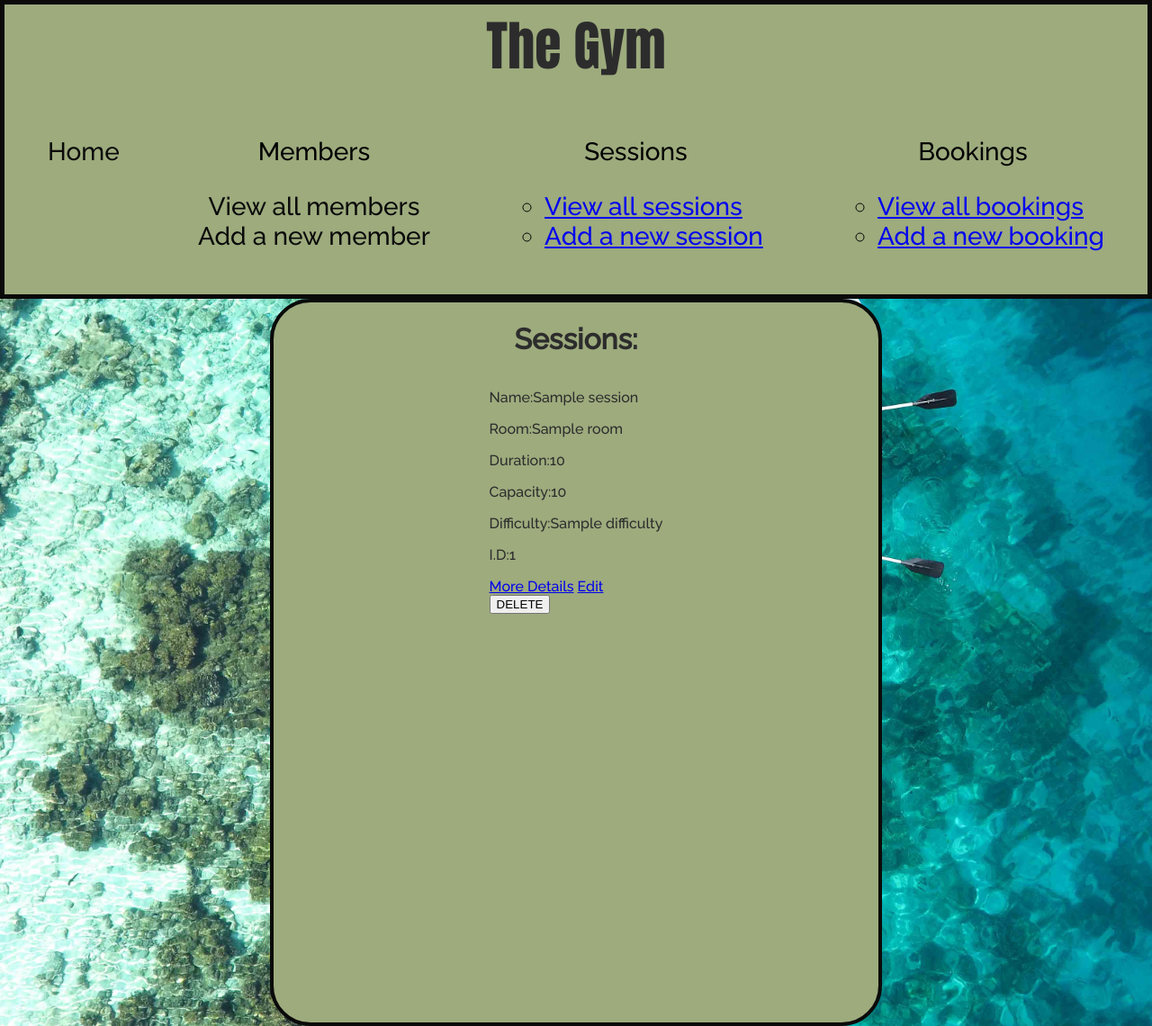
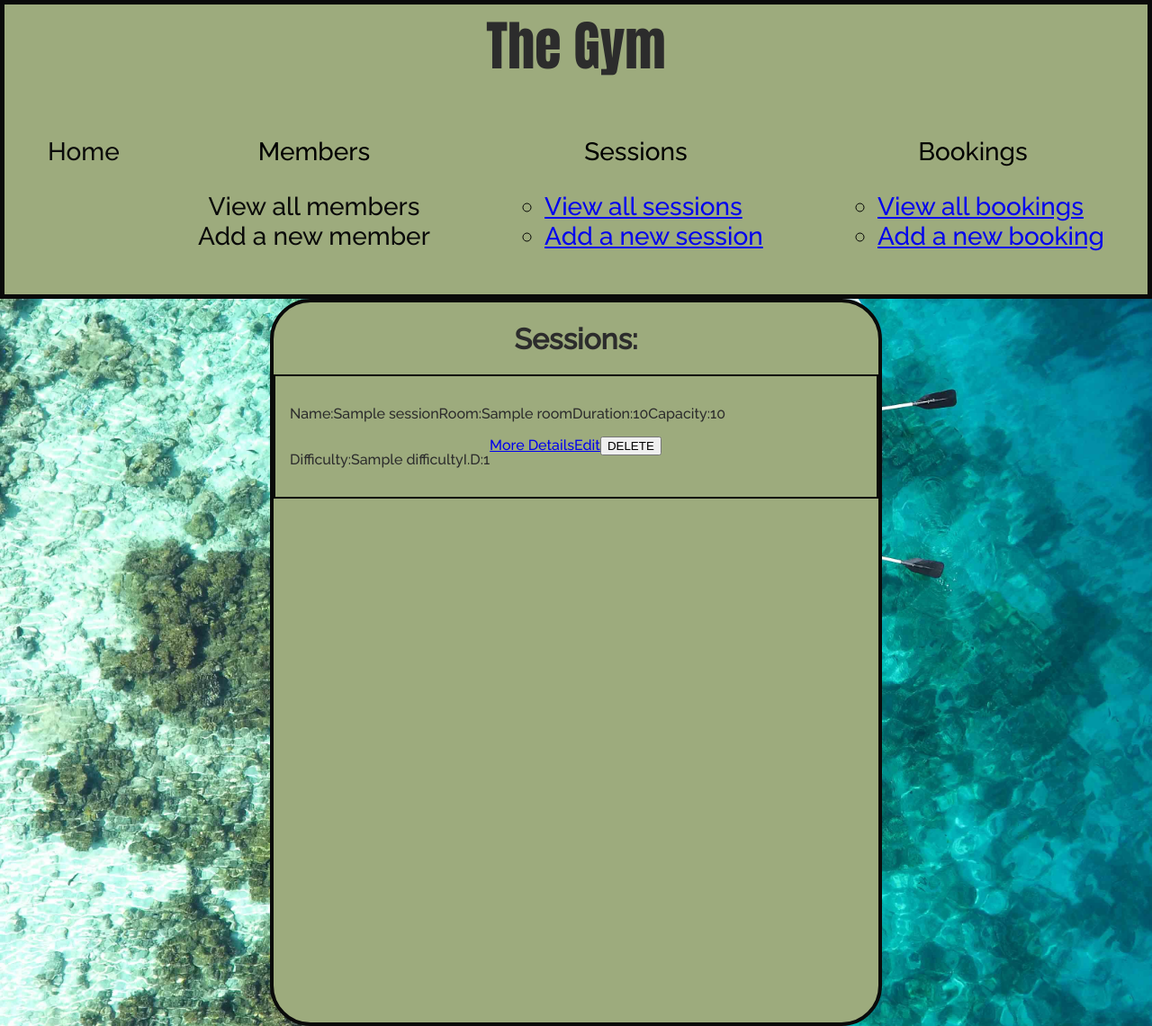
Before and after one commit to Manzilol/GYM_project, a Flask app: page /sessions in a window 1280 px wide. Shown: the whole page at 90% size. Run offline with Flask 2, Linux system fonts and the light colour scheme; a database or web service that is not in the repository returns one stand-in record (values such as "Sample title"); some libraries are stand-ins or nearby versions.

Commit message:
working on session container

```diff
--- a/static/style.css
+++ b/static/style.css
@@ -70,4 +70,12 @@ header>h1{
     min-height: 100vh;
     border-radius: 45px;
     border: 4px solid rgb(10, 10, 10)
+
 }
+
+.session{
+    display:flex;
+    flex-wrap: wrap;
+    border: 2px solid rgb(10, 10, 10);
+    padding: 16px;
+}
--- a/templates/sessions/index.html
+++ b/templates/sessions/index.html
@@ -5,7 +5,7 @@
 
 {% for session in sessions %}
 
-<section>
+<section class="session">
     <p>Name:{{ session.name }}</p>
     <p>Room:{{ session.room }}</p>
     <p>Duration:{{ session.duration }}</p>
```
